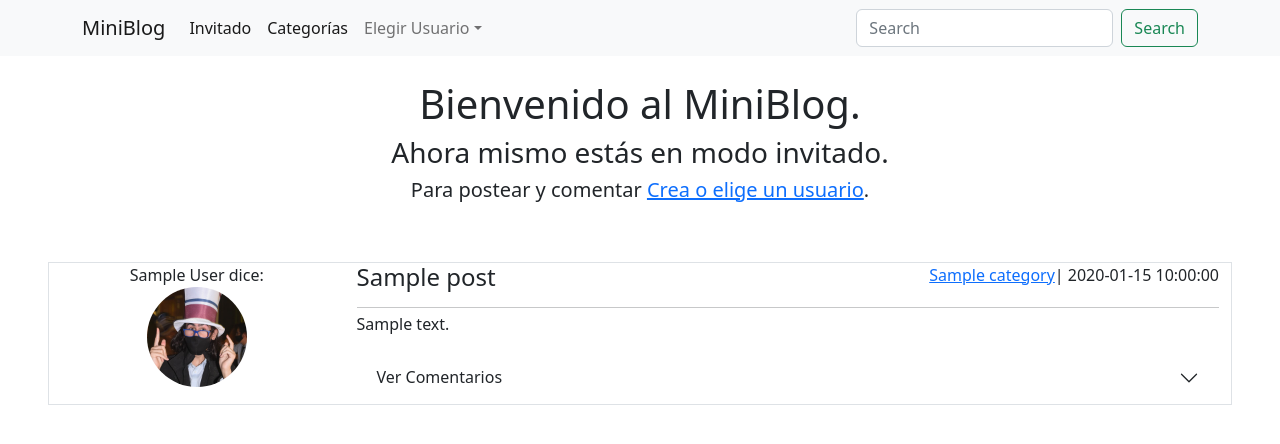
After one commit to FacuLemo/Miniblog-Flask, a Flask app: page /guest in a window 1280 px wide. The commit adds this page. Shown: the top 444 px of the page. Run offline with Flask 3, Linux system fonts and the light colour scheme; tables that the repository leaves empty hold one stand-in row (values such as "Sample post").

Commit message:
first approacches to a decent user functionality

```diff
--- a/app.py
+++ b/app.py
@@ -29,7 +29,6 @@ class User(db.Model):
     name = db.Column(db.String(100), nullable=False)
     email = db.Column(db.String(100), nullable=False)
     password = db.Column(db.String(100), nullable=False)
-    active = db.Column(db.Boolean, default=True, nullable=False)
     posts= db.relationship('Post', backref='user')
     comments= db.relationship('Comment', backref='user')
 
@@ -48,7 +47,7 @@ class Post(db.Model):
     user_id = db.Column(db.Integer, ForeignKey("user.id"), nullable=False)
     category_id = db.Column(db.Integer, ForeignKey("category.id"),
                              nullable=True)
-    comments= db.relationship('Comment', backref='post')
+    comments= db.relationship('Comment', backref='post', cascade="all,delete" )
 
     def __str__(self):
         return f"-Category: f{self.name}"
@@ -66,56 +65,83 @@ class Comment(db.Model):
     def __str__(self):
         return f"-Comment '{self.content}' by {self.user_id}"
 
+def GetLoggedUserId(uid):
+    logged_user=User.query.get(uid)
+    logged_id=logged_user.id
+    return logged_id
+
+#TODO: Pasar usuarios en el context processor y no los posts! cambiar en layout
+
 @app.context_processor
 def inject_paises():
     posts=db.session.query(Post).order_by(Post.id.desc()).all()
-    return dict(posts=posts)
+    users=db.session.query(User).all()
+    categ=db.session.query(Category).all()
+    return dict(posts=posts, users=users, categories=categ)
 
 @app.route("/")
-def Index():
-    return render_template('index.html',
-                           categories=db.session.query(Category).all(),
+def RedirectGuest():
+    return redirect(url_for('Index',user_id='guest'))
+
+@app.route("/<user_id>")
+def Index(user_id):
+    if user_id=='guest':
+        return render_template('guest.html')
+    else:
+        logged_user=User.query.get(user_id)
+        return render_template('index.html',
                            comments=db.session.query(Comment).all(),
+                           logged_user=logged_user
                            )
 
-@app.route("/add_post", methods=['POST'])
-def AddPost():
+@app.route("/categories")
+def ViewCategories():
+    return render_template('categories.html',
+                            categories=db.session.query(Category).all(),
+                            )
+
+@app.route("/users")
+def ViewUsers():
+    return render_template('users.html',)
+
+@app.route("/add_post/<uid>", methods=['POST'])
+def AddPost(uid):
     if request.method=='POST':
         title = request.form['title']
         content = request.form['content']
         category = request.form['category']
-        #obtener el user
-        user=1 #TODO
+        logged_id=GetLoggedUserId(uid)
         new_post=Post(title=title,content=content,category_id=category,
-                      user_id=user)
+                      user_id=logged_id)
         db.session.add(new_post)
         db.session.commit()
 
-        return redirect(url_for('Index'))
+        return redirect(url_for('Index',user_id=logged_id))
 
-@app.route("/add_comment/<post_id>", methods=['POST'])
-def AddComment(post_id):
+@app.route("/add_comment/<post_id>/<uid>", methods=['POST'])
+def AddComment(post_id,uid):
     if request.method=='POST':
         content = request.form['content']
         post = post_id
-        #obtener el user
-        user=1 #TODO
-        new_comment=Comment(content=content, user_id=user, post_id=post)
+        logged_id=GetLoggedUserId(uid)
+        new_comment=Comment(content=content, user_id=logged_id, post_id=post)
         db.session.add(new_comment)
         db.session.commit()
 
-        return redirect(url_for('Index'))
+        return redirect(url_for('Index',user_id=logged_id))
 
-@app.route("/delete_post/<id>")
-def deletePost(id):
+@app.route("/delete_post/<id>/<uid>")
+def deletePost(id,uid):
     post=Post.query.get(id)
     db.session.delete(post)
     db.session.commit()
-    return redirect(url_for('Index'))
+    logged_id=GetLoggedUserId(uid)
+    return redirect(url_for('Index',user_id=logged_id))
 
-@app.route("/delete_comment/<id>")
-def deleteComment(id):
+@app.route("/delete_comment/<id>/<uid>")
+def deleteComment(id,uid):
     comm=Comment.query.get(id)
     db.session.delete(comm)
     db.session.commit()
-    return redirect(url_for('Index'))
+    logged_id=GetLoggedUserId(uid)
+    return redirect(url_for('Index',user_id=logged_id))
--- /dev/null
+++ b/templates/guest.html
@@ -0,0 +1,77 @@
+{%extends 'layout.html'%}
+
+{%block title%} Invitado - MiniBlog {%endblock%}
+
+{%block main%}
+
+<div class="container text-center">
+    <h1>Bienvenido al MiniBlog.</h1>
+    <h3>Ahora mismo estás en modo invitado.</h3>
+    <h5>Para postear y comentar <a href="/users">Crea o elige un usuario</a>.</h5>
+</div>
+<br><br>
+{%for post in posts%}
+<div class=" my-1 mx-5 row border">
+    <div class="col-12 col-sm-3 text-center">
+        <p class="m-0">{{post.user.name}} dice:</p>
+        <img class="container rounded-circle  w-auto" style="height: 100px;" src="../static/img/luca_ico.jpg"
+            alt="foto de perfil">
+    </div>
+    <div class="col-12 col-sm-9">
+        <div class="d-flex flex-wrap">
+
+            <h4 class="flex-grow-1">{{post.title}}</h4>
+            <a href="#">{{post.category.name}}</a>
+            <p>| {{post.time_created}}</p>
+            <!-- SI EDITADO, MOSTRAR TIMESTAMP -->
+
+        </div>
+        <hr class="my-1">
+        <p class=" text-break">{{post.content}} </p>
+
+
+        <!-- Final Main -->
+        <!-- Empieza Comentarios -->
+        <div class="accordion accordion-flush" id="accordionFlushExample">
+            <div class="accordion-item">
+                <h2 class="accordion-header" id="flush-headingOne">
+                    <button class="accordion-button collapsed" type="button" data-bs-toggle="collapse"
+                        data-bs-target="#collapse{{post.id}}" aria-expanded="false" aria-controls="collapse{{post.id}}">
+                        Ver Comentarios
+                    </button>
+                </h2>
+                <div id="collapse{{post.id}}" class="accordion-collapse collapse" aria-labelledby="flush-headingOne"
+                    data-bs-parent="#accordionFlushExample">
+                    <div class="accordion-body row">
+                        {%for comment in comments%}
+                        {% if comment.post.id == post.id %}
+
+                        <div class="col-12 col-sm-2 text-center border-end">
+                            <p class="m-0">{{comment.user.name}} dice:</p>
+                            <img class="rounded-circle mx-3 w-auto" style="height: 50px;"
+                                src="../static/img/luca_ico.jpg" alt="foto de perfil">
+                        </div>
+                        <div class="col-12 col-sm-10">
+                            <small class="border-bottom">{{comment.time_created}}</small>
+                            <p class="col-12 col-sm-10">{{comment.content}}</p>
+                        </div>
+
+
+                        <hr class="m-0">
+                        {% endif %}
+
+                        {%endfor%}
+
+                    </div>
+                    <!-- Termina Comentarios -->
+
+
+                </div>
+            </div>
+        </div>
+    </div>
+</div>
+<br>
+{%endfor%}
+
+{%endblock%}
--- a/templates/layout.html
+++ b/templates/layout.html
@@ -17,18 +17,30 @@
   <header>
     <nav class="navbar navbar-expand-lg navbar-light bg-light">
       <div class="container">
-          <a class="navbar-brand" href="#">MiniBlog</a>
-          <button class="navbar-toggler d-lg-none" type="button" data-bs-toggle="collapse" data-bs-target="#collapsibleNavId" aria-controls="collapsibleNavId"
-              aria-expanded="false" aria-label="Toggle navigation">
+        <a class="navbar-brand" >MiniBlog</a>
+        <button class="navbar-toggler d-lg-none" type="button" data-bs-toggle="collapse"
+          data-bs-target="#collapsibleNavId" aria-controls="collapsibleNavId" aria-expanded="false"
+          aria-label="Toggle navigation">
           <span class="navbar-toggler-icon"></span>
         </button>
         <div class="collapse navbar-collapse" id="collapsibleNavId">
           <ul class="navbar-nav me-auto mt-2 mt-lg-0">
             <li class="nav-item">
-                      <a class="nav-link active" href="/" aria-current="page">Home <span class="visually-hidden">(current)</span></a>
+              <a class="nav-link active" href="/" aria-current="page">Invitado</a>
+            </li>
+            <li class="nav-item">
+              <a class="nav-link active" href="/categories" aria-current="page">Categorías</a>
             </li>
             <li class="nav-item dropdown">
-                      <a class="nav-link dropdown-toggle" href="#" id="dropdownId" data-bs-toggle="dropdown" aria-haspopup="true" aria-expanded="false">Users</a>
+              <a class="nav-link dropdown-toggle" href="#" id="dropdownId" data-bs-toggle="dropdown"
+                aria-haspopup="true" aria-expanded="false">Elegir Usuario</a>
+              <ul class="dropdown-menu" aria-labelledby="navbarDropdown">
+                <a class="dropdown-item" href="/users">Administrar</a>
+                <li><hr class="dropdown-divider"></li>
+                {%for user in users%}
+                <a class="dropdown-item" href="/{{user.id}}">{{user.name}}</a>
+                {%endfor%}
+              </ul>
               <!-- TODO DROPDOWN -->
             </li>
           </ul>
@@ -39,6 +51,7 @@
         </div>
       </div>
   </header>
+  <br>
   <main>
     {%block main%}
     {%endblock%}
```
Also changed, not shown: templates/index.html (+6 -5 lines), templates/users.html (added, +13 -0 lines). Lines whose indentation alone changed are shown as unchanged.
